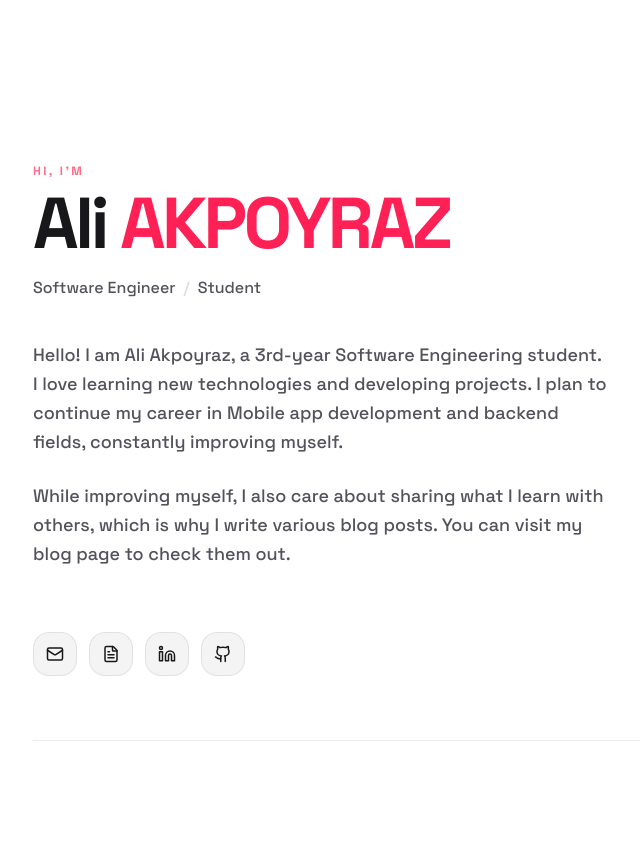
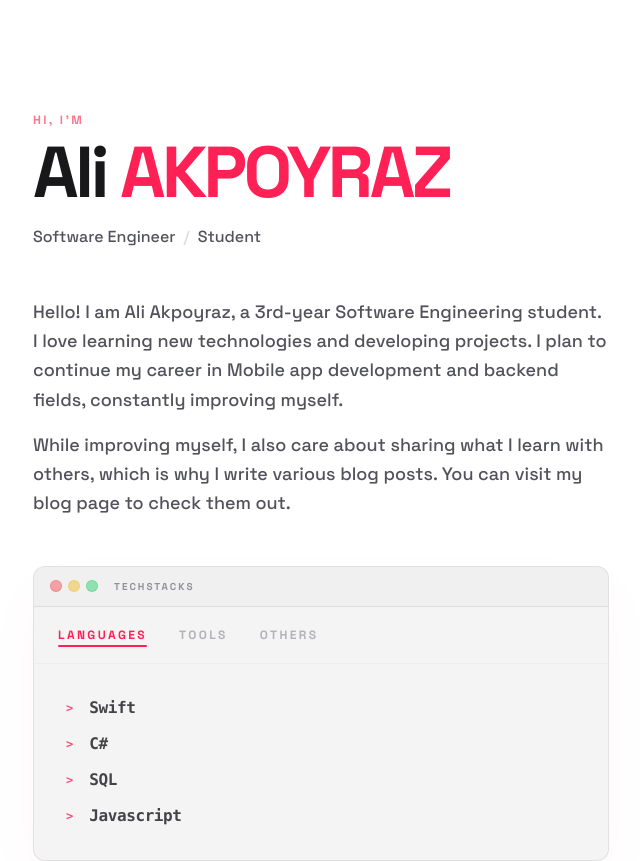
Before and after one commit to aliakpoyraz/aliakpoyraz.com, a Next.js app: page /en in a window 1280 px wide. Shown: the top 861 px of the page, without its empty margins (271-911 px from the left). Built offline with nearby package versions, Linux system fonts and the light colour scheme.

Commit message:
add techstack

```diff
--- a/app/globals.css
+++ b/app/globals.css
@@ -92,3 +92,12 @@ a {
   background-color: rgba(var(--accent) / 0.5) !important;
   border-color: rgb(var(--accent)) !important;
 }
+
+/* Scrollbar Hide Utility */
+.scrollbar-hide::-webkit-scrollbar {
+  display: none;
+}
+.scrollbar-hide {
+  -ms-overflow-style: none;
+  scrollbar-width: none;
+}
--- a/components/home/ProfileCard.tsx
+++ b/components/home/ProfileCard.tsx
@@ -1,5 +1,6 @@
 "use client";
 
+import { useState } from "react";
 import Link from "next/link";
 import { Github, Linkedin, Mail, FileText } from "lucide-react";
 import { useScrollAnimation } from "@/lib/useScrollAnimation";
@@ -8,6 +9,7 @@ import { useTranslations } from "next-intl";
 export default function ProfileCard() {
     const { ref, isVisible } = useScrollAnimation({ threshold: 0.1 });
     const t = useTranslations("ProfileCard");
+    const [activeTab, setActiveTab] = useState<"languages" | "tools" | "others">("languages");
 
     const socialLinks = [
         { icon: <Mail size={18} />, href: "mailto:aliakpoyraz@gmail.com", tKey: "social_email" },
@@ -15,6 +17,12 @@ export default function ProfileCard() {
         { icon: <Linkedin size={18} />, href: "https://linkedin.com/in/aliakpoyraz", tKey: "social_linkedin" },
         { icon: <Github size={18} />, href: "https://github.com/aliakpoyraz", tKey: "social_github" },
     ];
+
+    const stackData = {
+        languages: ["Swift", "C#", "SQL", "Javascript"],
+        tools: ["SwiftUI", "Node.js", "Next.js", "Supabase", "Firebase", "Postman", "Git", "Vercel"],
+        others: ["HTML", "CSS", "Linux", "Seo"]
+    };
 
     return (
         <div
@@ -24,7 +32,7 @@ export default function ProfileCard() {
                 : "opacity-0 translate-y-12"
                 }`}
         >
-            <div className="relative space-y-8 md:space-y-10 pb-12 md:pb-16 border-b border-border-main">
+            <div className="relative space-y-10 md:space-y-12 pb-12 md:pb-16 border-b border-border-main">
 
                 {/* Başlık Bölümü: İsim ve Ünvan */}
                 <div className="flex flex-col md:flex-row md:items-end justify-between gap-6 text-center md:text-left">
@@ -46,16 +54,73 @@ export default function ProfileCard() {
                 </div>
 
                 {/* Biyografi Bölümü */}
-                <div className="max-w-xl mx-auto md:mx-0 text-center md:text-left">
-                    <p className="text-muted leading-relaxed text-base md:text-lg transition-colors font-medium">
-                        {t("bio_1")}
-                        <span className="block h-4 md:h-6"></span>
-                        {t("bio_2")}
-                    </p>
+                <div className="max-w-xl mx-auto md:mx-0 text-center md:text-left text-muted leading-relaxed text-base md:text-lg font-medium">
+                    <p>{t("bio_1")}</p>
+                    <p className="mt-4">{t("bio_2")}</p>
+                </div>
+
+                {/* Terminal v2: Çerçeveli & MacOS Kontrollü Dikey Düzen */}
+                <div className="w-full max-w-xl mx-auto md:mx-0">
+                    <div className="bg-surface border border-border-main rounded-xl overflow-hidden shadow-2xl shadow-rose-500/5 transition-all duration-500 hover:border-rose-500/20">
+
+                        {/* MacOS Style Header */}
+                        <div className="bg-border-main/20 px-4 py-3 flex items-center gap-4 border-b border-border-main">
+                            <div className="flex gap-1.5">
+                                <div className="w-3 h-3 rounded-full bg-red-500/40 border border-red-500/20" />
+                                <div className="w-3 h-3 rounded-full bg-yellow-500/40 border border-yellow-500/20" />
+                                <div className="w-3 h-3 rounded-full bg-green-500/40 border border-green-500/20" />
+                            </div>
+                            <span className="text-[10px] font-black tracking-[0.2em] uppercase text-muted/60">
+                                {t("stack_label")}
+                            </span>
+                        </div>
+
+                        {/* Internal Navigation / Tabs */}
+                        <div className="flex flex-nowrap items-center justify-center md:justify-start gap-x-6 md:gap-x-8 px-2 md:px-6 py-4 border-b border-border-main/30 overflow-hidden">
+                            {(Object.keys(stackData) as Array<keyof typeof stackData>).map((key) => (
+                                <button
+                                    key={key}
+                                    onClick={() => setActiveTab(key)}
+                                    className={`text-[10px] md:text-xs font-black tracking-[0.2em] uppercase transition-all duration-300 relative py-1 flex-shrink-0 ${activeTab === key
+                                            ? "text-rose-500"
+                                            : "text-muted/40 hover:text-fg/60"
+                                        }`}
+                                >
+
+                                    {t(`stack_tabs.${key}`)}
+                                    {activeTab === key && (
+                                        <span className="absolute bottom-0 left-0 w-full h-0.5 bg-rose-500 rounded-full" />
+                                    )}
+                                </button>
+                            ))}
+                        </div>
+
+                        {/* Dikey Liste (Numarasız) */}
+                        <div className="p-6 md:p-8 min-h-[160px] flex flex-col gap-3 font-mono">
+                            {stackData[activeTab].map((item, index) => (
+                                <div
+                                    key={item}
+                                    className="flex items-center gap-4 group/item"
+                                    style={{
+                                        opacity: isVisible ? 1 : 0,
+                                        transform: isVisible ? "translateY(0)" : "translateY(8px)",
+                                        transition: `all 0.4s ease ${index * 50}ms`
+                                    }}
+                                >
+                                    <span className="text-rose-500/80 font-black text-xs select-none">
+                                        &gt;
+                                    </span>
+                                    <span className="text-sm md:text-base font-bold text-fg/80 group-hover/item:text-rose-400 transition-colors duration-300 tracking-tight">
+                                        {item}
+                                    </span>
+                                </div>
+                            ))}
+                        </div>
+                    </div>
                 </div>
 
                 {/* Alt Bölüm: Sosyal Medya Linkleri */}
-                <div className="flex flex-col md:flex-row items-center md:items-center justify-between gap-8 pt-4 md:pt-6">
+                <div className="flex flex-col md:flex-row items-center md:items-center justify-between gap-8 pt-4">
                     <div className="flex items-center justify-center gap-3">
                         {socialLinks.map((item, index) => (
                             <Link
--- a/messages/en.json
+++ b/messages/en.json
@@ -11,13 +11,19 @@
   "ProfileCard": {
     "title": "Software Engineer",
     "subtitle_student": "Student",
+    "stack_label": "Techstacks",
     "bio_1": "Hello! I am Ali Akpoyraz, a 3rd-year Software Engineering student. I love learning new technologies and developing projects. I plan to continue my career in Mobile app development and backend fields, constantly improving myself.",
     "bio_2": "While improving myself, I also care about sharing what I learn with others, which is why I write various blog posts. You can visit my blog page to check them out.",
     "social_email": "Send Email",
     "social_cv": "View CV",
     "social_linkedin": "View LinkedIn",
     "social_github": "View GitHub",
-    "greeting": "Hi, I'm"
+    "greeting": "Hi, I'm",
+    "stack_tabs": {
+      "languages": "Languages",
+      "tools": "Tools",
+      "others": "Others"
+    }
   },
   "Experience": {
     "title": "Work & Internship Experience",
--- a/messages/tr.json
+++ b/messages/tr.json
@@ -11,13 +11,19 @@
   "ProfileCard": {
     "title": "Yazılım Mühendisi",
     "subtitle_student": "Öğrenci",
+    "stack_label": "TEKNİK YETENEKLER",
     "bio_1": "Yazılım Mühendisliği 3. Sınıf öğrencisiyim. Yeni teknolojiler öğrenmeyi ve projeler geliştirmeyi seviyorum. Kariyerime Mobil uygulama geliştirme ve backend alanlarında devam etmeyi planlıyorum ve bu alanda kendimi sürekli geliştirmeye çalışıyorum.",
     "bio_2": "Kendimi geliştirirken aynı zamanda öğrendiklerimi başkalarına aktarmayı da önemsiyorum bu yüzden çeşitli blog yazıları yazıyorum, bunlara göz atmak için blog sayfamı ziyaret edebilirsiniz.",
     "social_email": "E-posta Gönder",
     "social_cv": "CV'yi Görüntüle",
     "social_linkedin": "LinkedIn'i Görüntüle",
     "social_github": "GitHub'ı Görüntüle",
-    "greeting": "Merhaba, ben"
+    "greeting": "Merhaba, ben",
+    "stack_tabs": {
+      "languages": "Diller",
+      "tools": "Araçlar",
+      "others": "Diğer"
+    }
   },
   "Experience": {
     "title": "İş & Staj Deneyimi",
```
